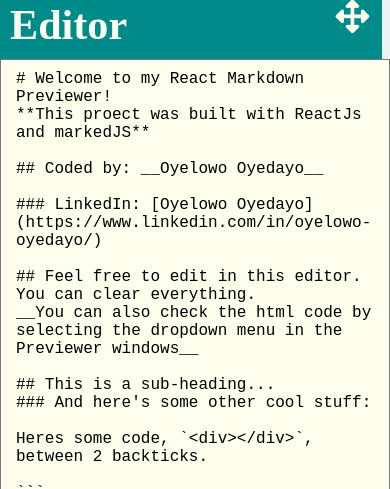
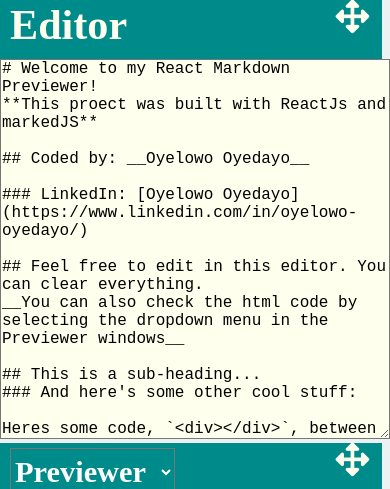
Before and after one commit to Oyelowo/markdown_previewer, a React (Create React App) app: page / in a window 390 px wide. Shown: the top 489 px of the page. Built offline with nearby package versions, Linux system fonts and the light colour scheme; a web font is replaced by a local one.

Commit message:
mobile fixed

```diff
--- a/src/App.css
+++ b/src/App.css
@@ -8,13 +8,10 @@ body {
   height: 100vh;
 }
 
-.HideEditor {
+.hide {
   display: none
 }
 
-.HidePreview {
-  display: none
-}
 
 table {
   border-collapse: collapse;
@@ -58,8 +55,12 @@ select{
 
 @media(max-width: 768px){
   .SplitScreen {
-    display: flex;
-    flex-direction: column;
+    display: block;
     overflow: auto;
+    height: 100vh;
   }
+
+  /* .Prev{
+    height: 40vh;
+  } */
 }
--- a/src/App.jsx
+++ b/src/App.jsx
@@ -41,11 +41,11 @@ class App extends Component {
       : 'SplitScreen';
 
     let HidePreview = EditorIsFullScreen
-      ? 'HidePreview'
+      ? 'hide'
       : null;
 
     let HideEditor = PreviewIsFullScreen
-      ? 'HideEditor'
+      ? 'hide'
       : null;
 
     let selectWindowsOptions = <select
@@ -62,10 +62,13 @@ class App extends Component {
     const markedJsRenderer = new marked.Renderer();
     markedJsRenderer.link = (href, title, text) => `<a target="_blank" href="${href}">${text} </a>`;
 
+
     return (
       <div className={screenSizeConverter}>
+
         <div className={HideEditor}>
           <Editor
+
             windowPan='Editor'
             isFullscreen={this.state.EditorIsFullScreen}
             onClick={this.toggleEditorScreenSize}
--- a/src/component/Editor/Editor.css
+++ b/src/component/Editor/Editor.css
@@ -1,5 +1,5 @@
 .EditorSmallScreen {
-    padding: 10px 15px 100vh 15px;
+    padding: 10px 15px 80vh 15px;
     width: 50vw;
     height: 95vh;
     overflow: auto;
@@ -10,10 +10,10 @@
 }
 
 .EditorFullScreen{
-    width: 90vw;
+    min-width: 90vw;
     box-sizing: border-box;
     min-height: 100vh;
-    padding: 10vh 5px 100% 5px;
+    padding: 10vh 5px 80vh 5px;
     z-index: 1;
     background: #ffe;
     font-size: 1rem;
@@ -27,14 +27,11 @@
 
 
 @media(max-width: 768px){
-    .EditorSmallScreen {
-        padding: 10px 15px 100vh 15px;
-        width: 100%;
-        height: 46vh;
-        overflow: auto;
-        box-sizing: border-box;
+    .EditorSmallScreen{
+        min-width: 100vw;
+        height: 45vh;
+        padding: 0px 1px 1px 1px;
         margin: auto;
-        background: #ffe;
     }
 
 }
--- a/src/component/Preview/Preview.css
+++ b/src/component/Preview/Preview.css
@@ -1,5 +1,5 @@
 .PreviewHalfScreen {
-    padding: 0px 15px 100vh 15px;
+    padding: 0px 15px 80vh 15px;
     width: 49vw;
     height: 94vh;
     overflow: auto;
@@ -7,24 +7,30 @@
     background: rgb(250, 252, 252);
 }
 
-.PreviewFullScreen{
+.PreviewFullScreen {
     width: 90vw;
     margin: auto;
     border: 1px solid black;
     background: rgb(250, 252, 252);
 }
 
-.FullScreenPadding{
-    padding: 10vh 5px 1000px 5px;
+.FullScreenPadding {
+    padding: 7vh 15px 80vh 15px;
 }
 
-
-
-@media(max-width: 768px){
-    .PreviewHalfScreen{
-        width: 100vw;
-        height: 45vh;
-        overflow: auto;
+@media(max-width: 768px) {
+    .PreviewHalfScreen {
+        padding: 0px 1px 2px 1px;
+        width: 97vw;
+        margin: auto;
+    }
+    .PreviewFullScreen {
+        width: 90vw;
+        background: inherit;
+        border: none;
     }
 
+    pre {
+        background: inherit;
+    }
 }
--- a/src/component/Toolbar/Toolbar.css
+++ b/src/component/Toolbar/Toolbar.css
@@ -23,7 +23,7 @@
     position: fixed;
     display: block;
     top: 0;
-    z-index: 100;
+    z-index: 200;
 }
 
 .fa-compress {
--- a/src/index.css
+++ b/src/index.css
@@ -19,7 +19,7 @@ th {
 }
 
 @media(max-width: 768px){
-  body{
+  /* body{
       font-size: 0.7rem;
-  }
+  } */
 }
```
